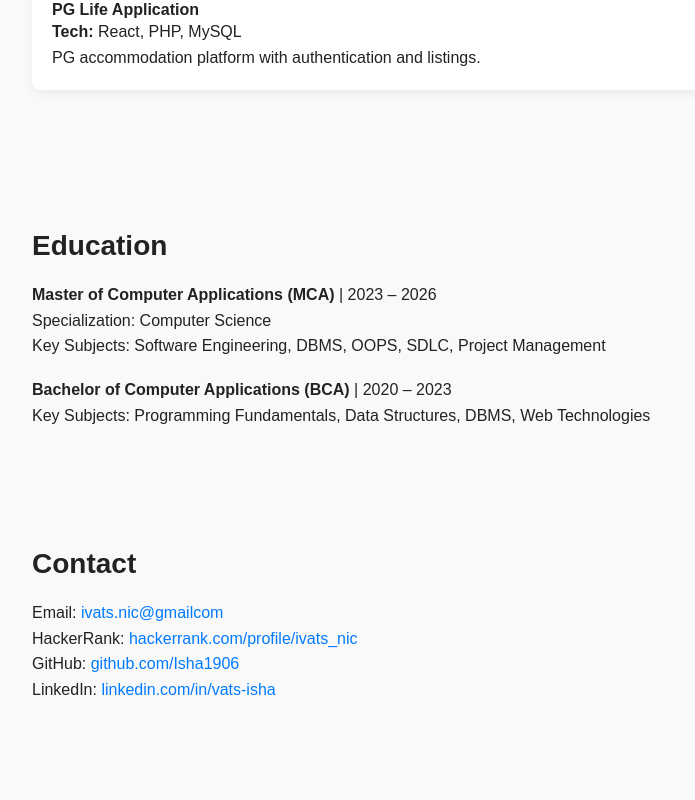
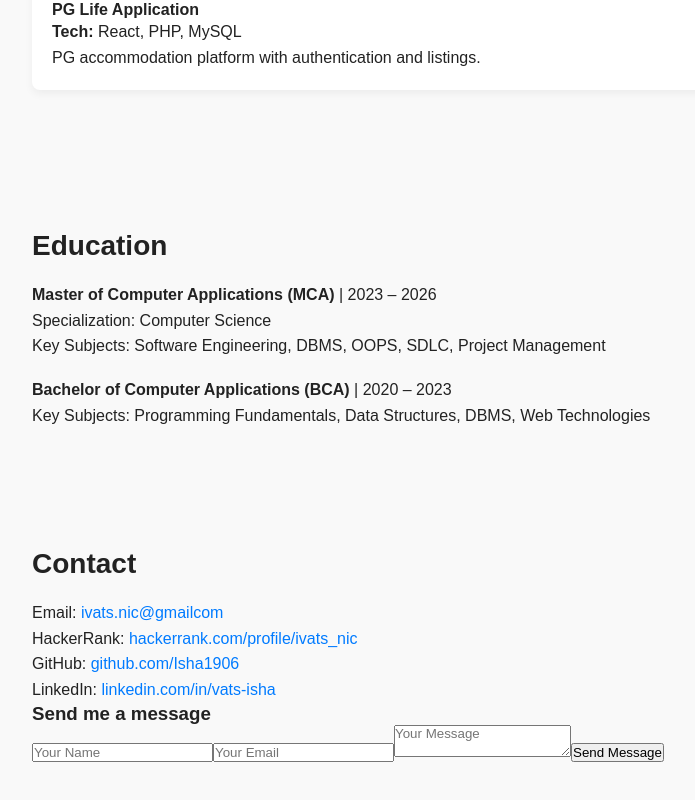
Before and after one commit to Isha1906/isha-vats-portfolio, a React (Vite) app: page / in a window 1280 px wide. Shown: the part 1471-2271 px from the top of the page, without its empty margins (96-791 px from the left). Before the commit the page ends 2234 px from the top, so only its background shows below. Built offline with nearby package versions, Linux system fonts and the light colour scheme.

Commit message:
Add contact me form

```diff
--- a/src/component/Contact.jsx
+++ b/src/component/Contact.jsx
@@ -2,6 +2,7 @@ const Contact = () => {
   return (
     <section id="contact">
       <h2>Contact</h2>
+      <div className="contact-card">
       <p>Email:{" "}
       <a href="mailto:ivats.nic@gmail.com">
         ivats.nic@gmailcom
@@ -18,8 +19,7 @@ const Contact = () => {
       <a href="https://www.github.com/Isha1906">github.com/Isha1906
       </a>
       </p>
-      <p>
-        LinkedIn:{" "}
+      <p>LinkedIn:{" "}
         <a
           href="https://linkedin.com/in/vats-isha"
           target="_blank"
@@ -27,6 +27,24 @@ const Contact = () => {
           linkedin.com/in/vats-isha
         </a>
       </p>
+      </div>
+      <h3>Send me a message</h3>
+      <form
+        name="contact"
+        method="POST"
+        data-netlify="true"
+        netlify-honeypot="bot-field"
+      >
+        <input type="hidden" name="form-name" value="contact" />
+        <input type="hidden" name="bot-field" />
+
+        <input type="text" name="name" placeholder="Your Name" required />
+        <input type="email" name="email" placeholder="Your Email" required />
+        <textarea name="message" placeholder="Your Message" required />
+
+        <button type="submit">Send Message</button>
+      </form>
+
     </section>
   );
 };
```
